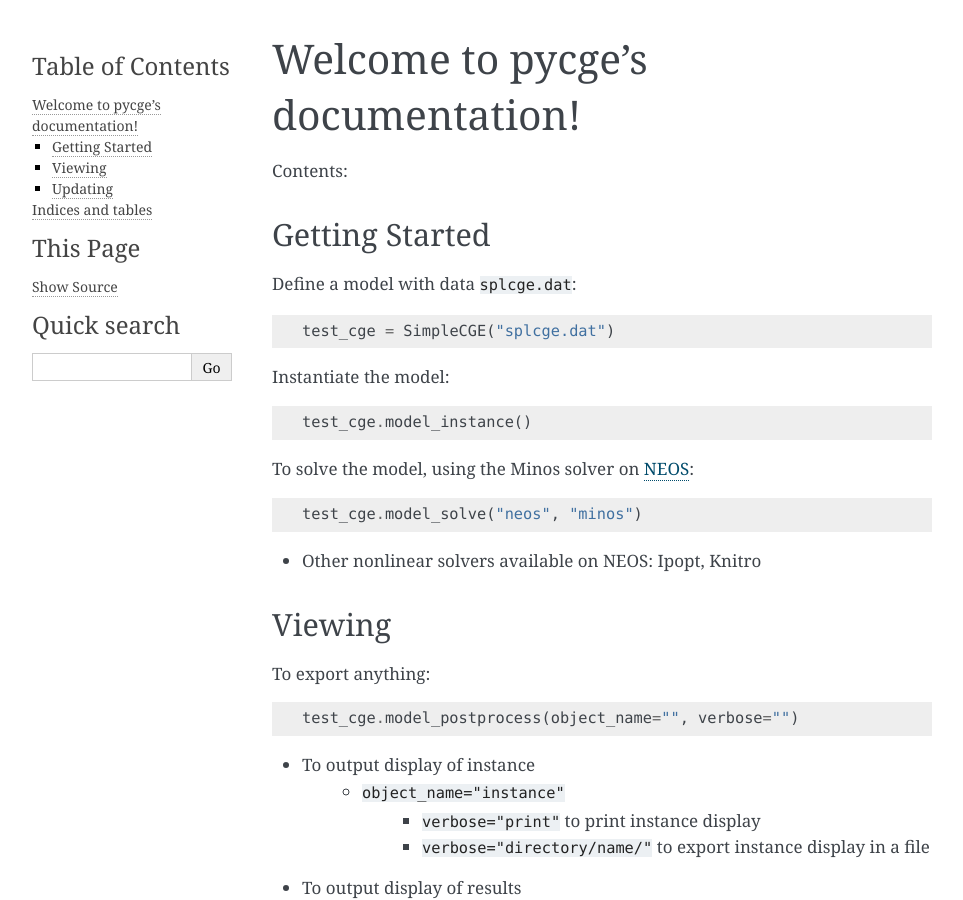
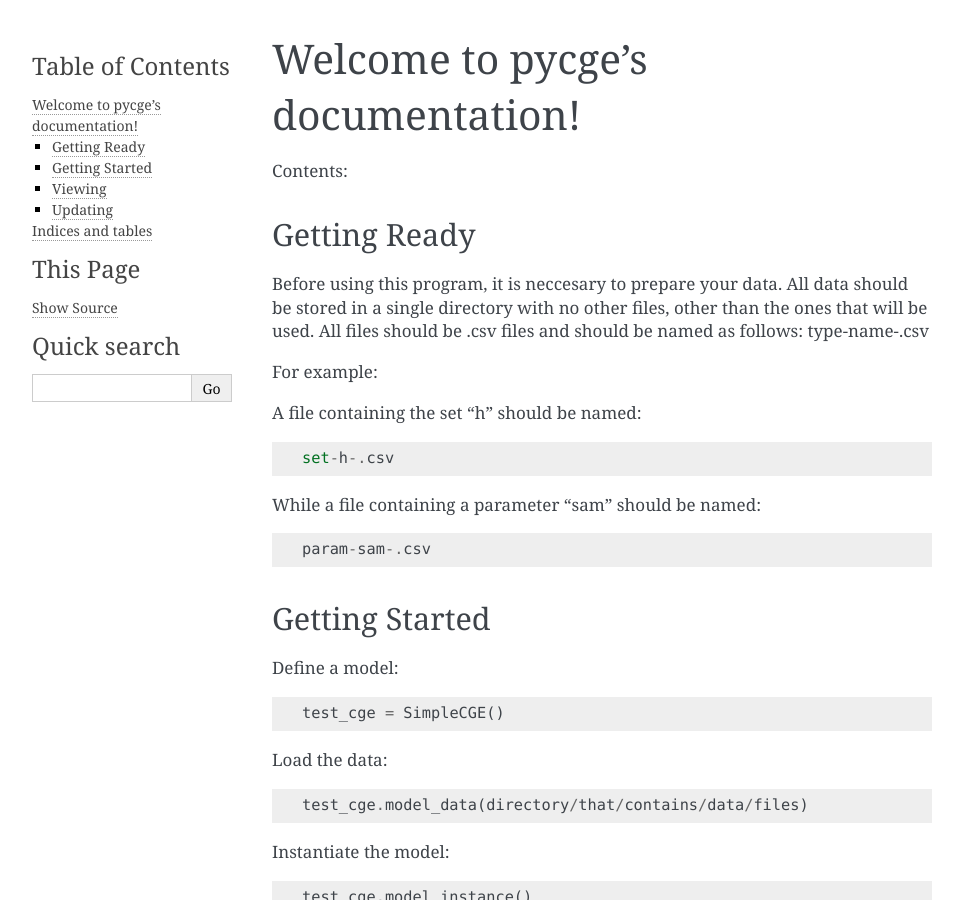
Before and after one commit to juanfung/pycge, a Sphinx documentation site: the page built from docs/index.rst, in a window 1280 px wide and 900 px high. Shown: the whole window, without its empty margins (148-1111 px from the left). Built offline with Sphinx 7.4.7, drawn with Linux system fonts in a browser that asks for light colours.

Commit message:
Update index.rst

```diff
--- a/docs/index.rst
+++ b/docs/index.rst
@@ -11,12 +11,37 @@ Contents:
 .. toctree::
    :maxdepth: 2
 
+Getting Ready
+---------------
+
+Before using this program, it is neccesary to prepare your data.
+All data should be stored in a single directory with no other
+files, other than the ones that will be used. All files should be .csv files and
+should be named as follows: type-name-.csv
+
+For example:
+
+
+A file containing the set "h" should be named::
+
+        set-h-.csv
+
+While a file containing a parameter "sam" should be named::
+
+        param-sam-.csv
+
+
 
 Getting Started
 ---------------
-Define a model with data ``splcge.dat``::
+Define a model::
 
-    test_cge = SimpleCGE("splcge.dat")
+    test_cge = SimpleCGE()
+
+Load the data::
+
+    test_cge.model_data(directory/that/contains/data/files)
+
 
 Instantiate the model::
 
```
